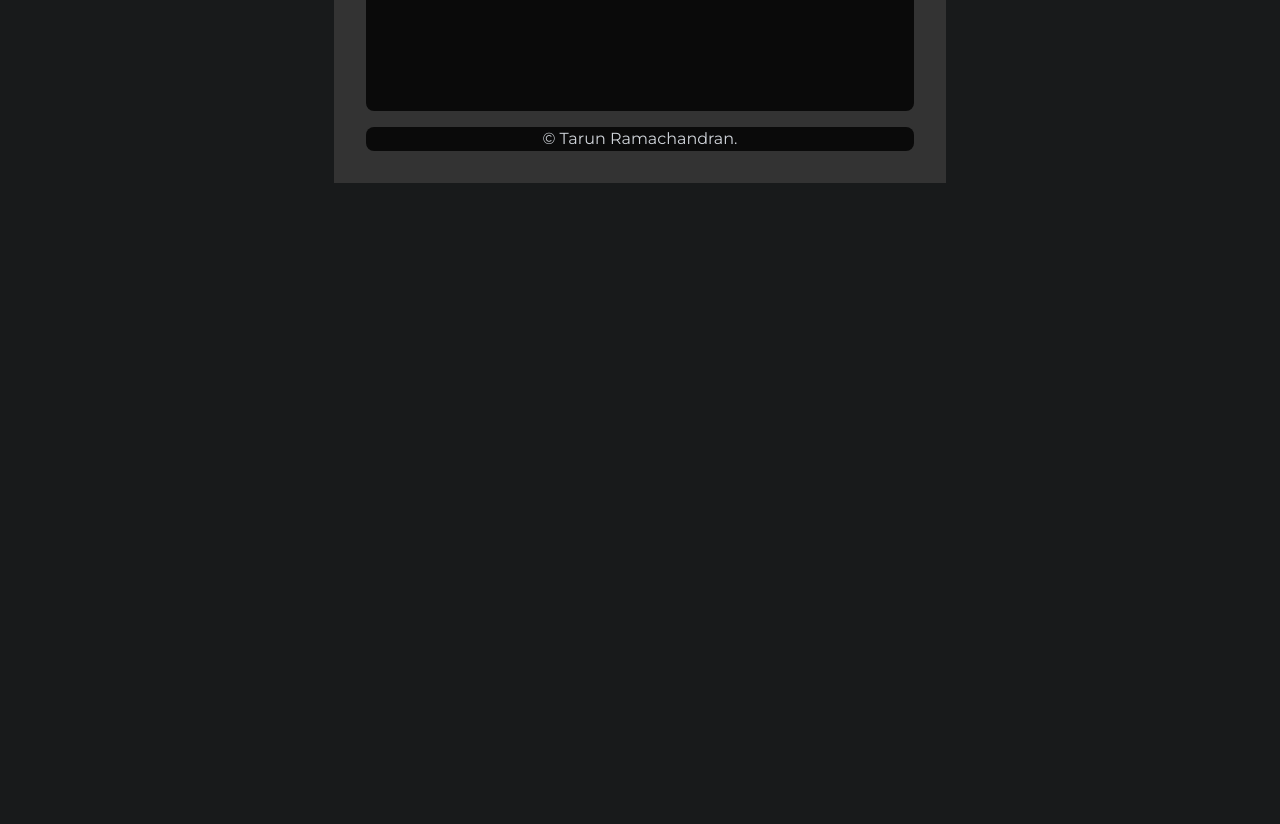
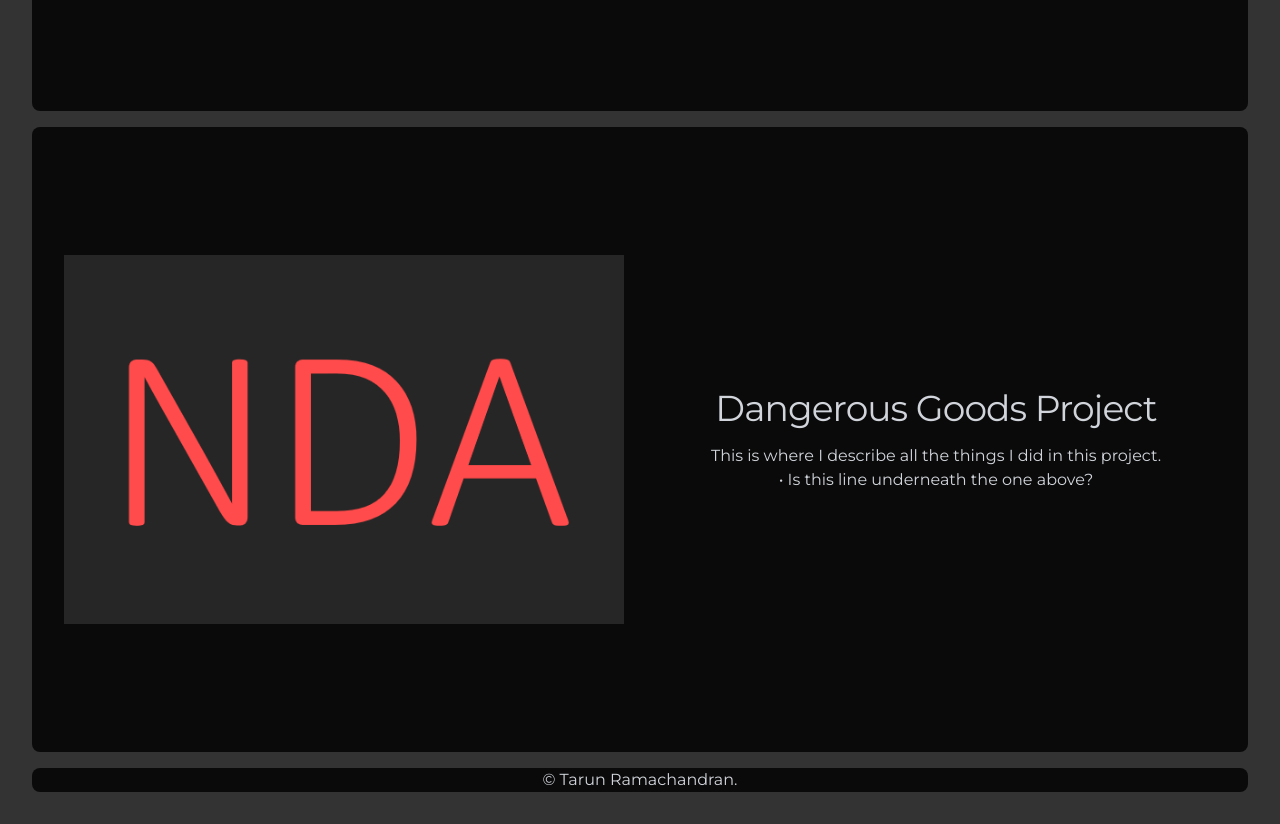
Before and after one commit to Ratchet7x5/Ratchet7x5.github.io, a React (Vite) app in the folder ratchet7x5.github.io/: page / in a window 1280 px wide. Shown: the part 980-1804 px from the top of the page. Before the commit the page ends 1163 px from the top, so only its background shows below. Built offline with nearby package versions, Linux system fonts and the light colour scheme; the HTML template or start-up script is replaced by a standard one.

Commit message:
add example project component to app.jsx

```diff
--- a/ratchet7x5.github.io/src/App.jsx
+++ b/ratchet7x5.github.io/src/App.jsx
@@ -1,6 +1,8 @@
 import { useState } from 'react';
 import profpic from './assets/images/profile/480_No_BG.png';
+import dgapppic from './assets/images/projects/dgapp/NDA.png';
 import './App.css';
+import ProjectImageCard from './components/common/projectImageCard';
 
 function App() {
   return (
@@ -25,9 +27,7 @@ function App() {
 
       <div className="rounded-lg bg-neutral-950 " id="projects">
         <div className="mx-auto items-center gap-x-8 gap-y-16 px-4 py-24 sm:px-6 sm:py-32 lg:max-w-7xl lg:grid-cols-2 lg:px-8">
-          <div className="gap-1 sm:gap-6">
-
-          </div>
+          <div className="gap-1 sm:gap-6"></div>
           <div>
             <h2 className="font-bold text-3xl tracking-tight text-gray-300 sm:text-4xl ">
               Currently a work in progress
@@ -38,7 +38,21 @@ function App() {
 
       {/* soon-to-be video component */}
 
+      <ProjectImageCard
+        image={dgapppic}
+        projectTitle={'Dangerous Goods Project'}
+        //escape characters won't work in JSX. So split the lines into multiple props or implement another solution.
+        // see here: https://stackoverflow.com/questions/67616946/line-break-react-prop
+        // and here: https://stackoverflow.com/questions/54197364/react-text-prop-linebreak?rq=3
+        projectDescription={
+          <text>
+            This is where I describe all the things I did in this project.
+            <br />
+            &bull; Is this line underneath the one above?
 
+          </text>
+        }
+      />
 
       {/* add footer here */}
       <footer className="rounded-lg bg-neutral-950">
```
